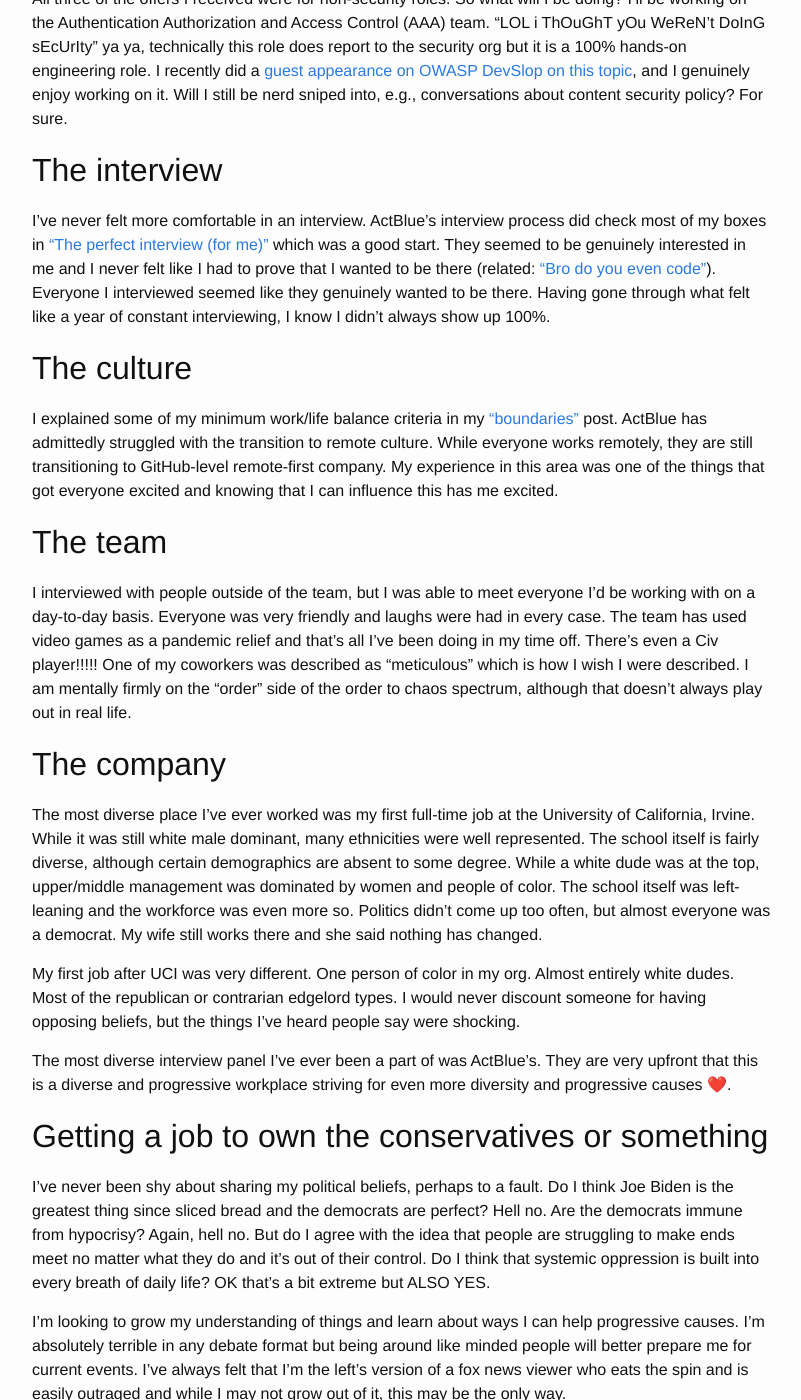
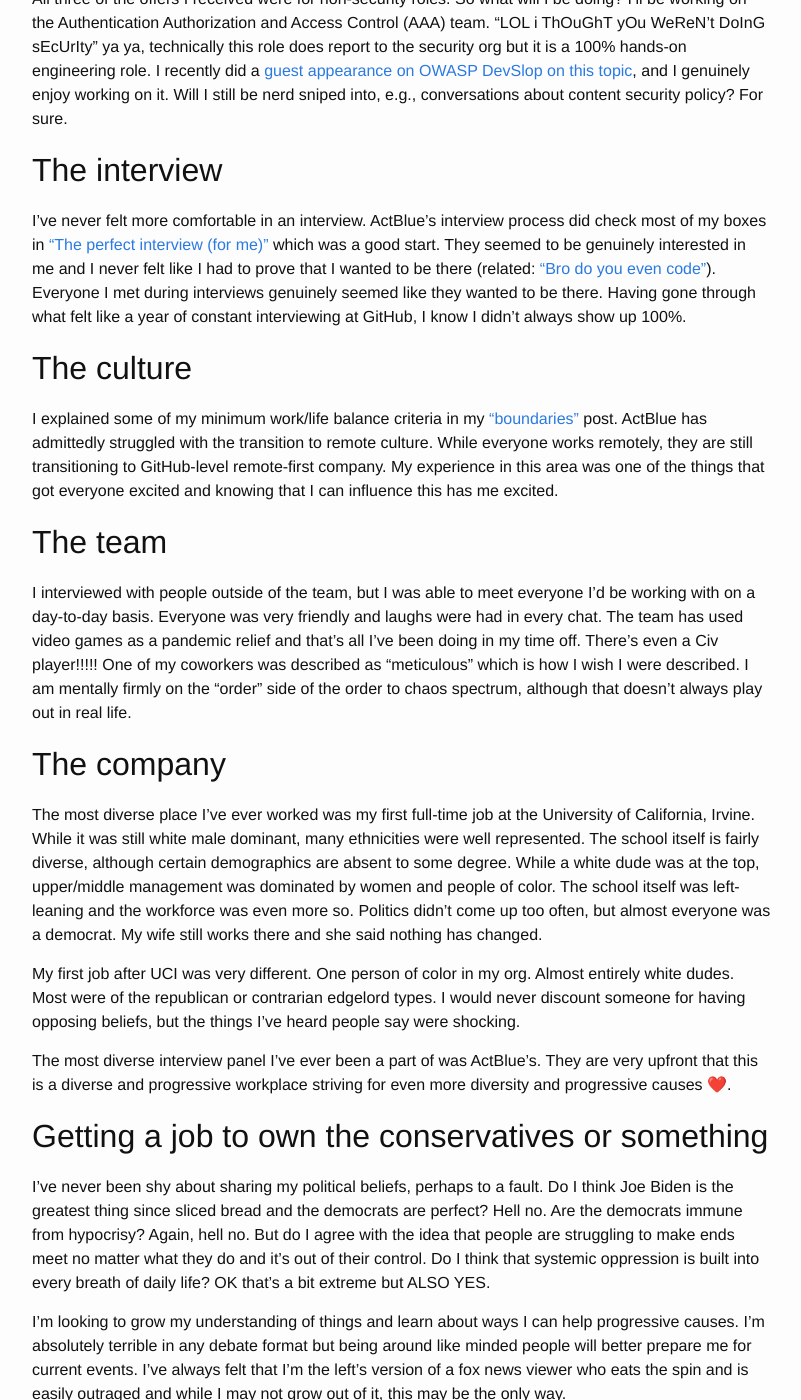
Before and after one commit to oreoshake/oreoshake.github.io, a Jekyll site: the page built from _posts/2022-03-03-fin.md, in a window 1280 px wide and 1400 px high, scrolled down 864 px. Shown: the whole window, without its empty margins (238-1039 px from the left). Built offline with Jekyll 4.4.1, drawn with Linux system fonts in a browser that asks for light colours.

Commit message:
Update 2022-03-03-fin.md

```diff
--- a/_posts/2022-03-03-fin.md
+++ b/_posts/2022-03-03-fin.md
@@ -15,20 +15,21 @@
 
 ## The interview
 
-I've never felt more comfortable in an interview. ActBlue's interview process did check most of my boxes in ["The perfect interview (for me)"](https://matatall.com/jobs/2022/02/06/the-perfect-interview-for-me.html) which was a good start. They seemed to be genuinely interested in me and I never felt like I had to prove that I wanted to be there (related: ["Bro do you even code"](https://matatall.com/jobs/2022/02/10/do-you-really-want-me.html)). Everyone I interviewed seemed like they genuinely wanted to be there. Having gone through what felt like a year of constant interviewing, I know I didn't always show up 100%.
+I've never felt more comfortable in an interview. ActBlue's interview process did check most of my boxes in ["The perfect interview (for me)"](https://matatall.com/jobs/2022/02/06/the-perfect-interview-for-me.html) which was a good start. They seemed to be genuinely interested in me and I never felt like I had to prove that I wanted to be there (related: ["Bro do you even code"](https://matatall.com/jobs/2022/02/10/do-you-really-want-me.html)). Everyone I met during interviews genuinely seemed like they wanted to be there. Having gone through what felt like a year of constant interviewing at GitHub, I know I didn't always show up 100%.
 
 ## The culture
 
 I explained some of my minimum work/life balance criteria in my ["boundaries"](https://matatall.com/jobs/2022/02/08/boundaries.html) post. ActBlue has admittedly struggled with the transition to remote culture. While everyone works remotely, they are still transitioning to GitHub-level remote-first company. My experience in this area was one of the things that got everyone excited and knowing that I can influence this has me excited.
 
 ## The team
-I interviewed with people outside of the team, but I was able to meet everyone I'd be working with on a day-to-day basis. Everyone was very friendly and laughs were had in every case. The team has used video games as a pandemic relief and that's all I've been doing in my time off. There's even a Civ player!!!!! One of my coworkers was described as "meticulous" which is how I wish I were described. I am mentally firmly on the "order" side of the order to chaos spectrum, although that doesn't always play out in real life.
+
+I interviewed with people outside of the team, but I was able to meet everyone I'd be working with on a day-to-day basis. Everyone was very friendly and laughs were had in every chat. The team has used video games as a pandemic relief and that's all I've been doing in my time off. There's even a Civ player!!!!! One of my coworkers was described as "meticulous" which is how I wish I were described. I am mentally firmly on the "order" side of the order to chaos spectrum, although that doesn't always play out in real life.
 
 ## The company
 
 The most diverse place I've ever worked was my first full-time job at the University of California, Irvine. While it was still white male dominant, many ethnicities were well represented. The school itself is fairly diverse, although certain demographics are absent to some degree. While a white dude was at the top, upper/middle management was dominated by women and people of color. The school itself was left-leaning and the workforce was even more so. Politics didn't come up too often, but almost everyone was a democrat. My wife still works there and she said nothing has changed.
 
-My first job after UCI was very different. One person of color in my org. Almost entirely white dudes. Most of the republican or contrarian edgelord types. I would never discount someone for having opposing beliefs, but the things I've heard people say were shocking.
+My first job after UCI was very different. One person of color in my org. Almost entirely white dudes. Most were of the republican or contrarian edgelord types. I would never discount someone for having opposing beliefs, but the things I've heard people say were shocking.
 
 The most diverse interview panel I've ever been a part of was ActBlue's. They are very upfront that this is a diverse and progressive workplace striving for even more diversity and progressive causes ❤️.
 
```
